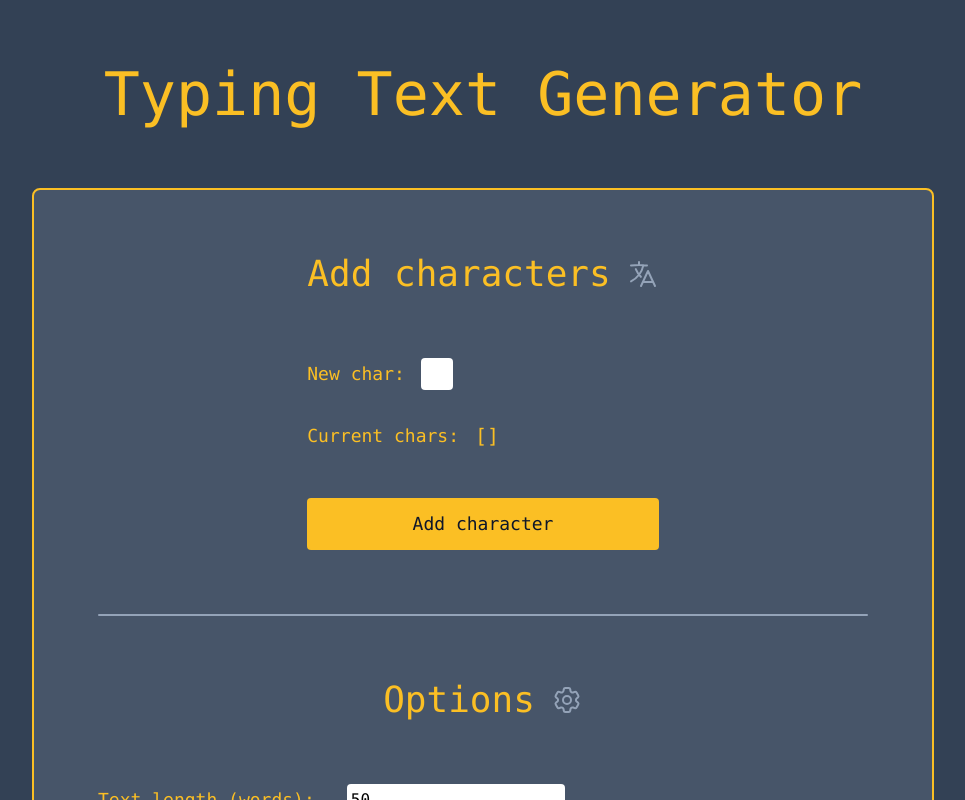
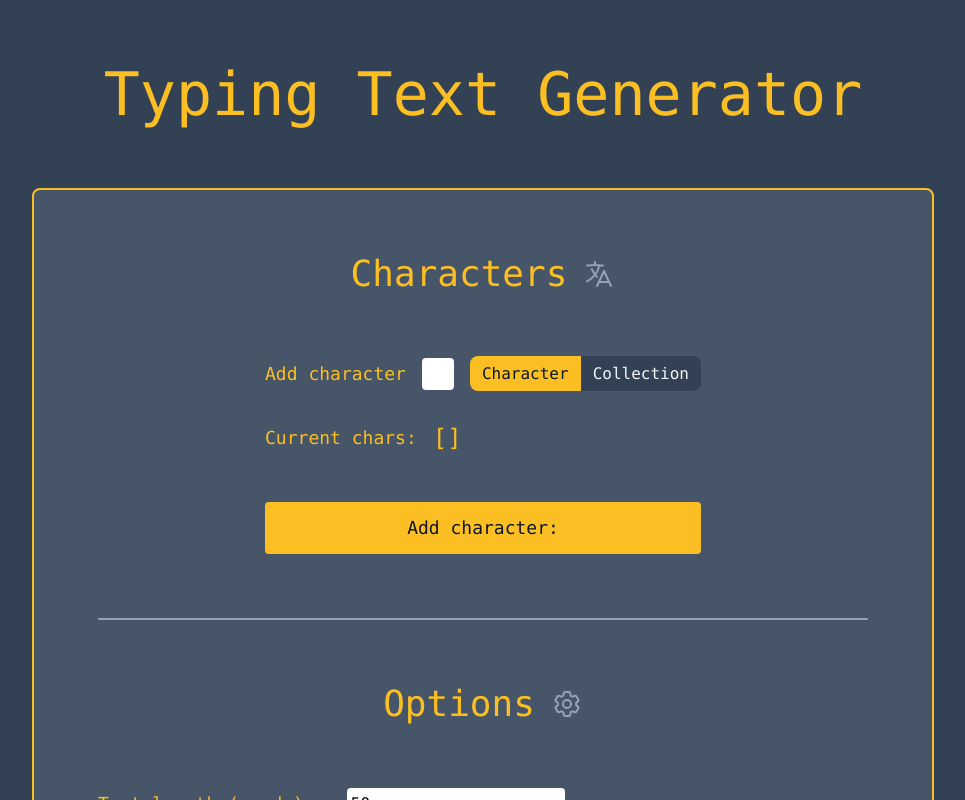
Before and after one commit to martindzida/typing-text-generator, a React (Vite) app: page / in a window 1280 px wide. Shown: the top 800 px of the page, without its empty margins (157-1122 px from the left). Built offline with nearby package versions, Linux system fonts and the light colour scheme.

Commit message:
current chars

```diff
--- a/src/components/AddCharsForm.tsx
+++ b/src/components/AddCharsForm.tsx
@@ -6,8 +6,13 @@ interface FormValues {
   newChar: string
 }
 
+type TInputMode = 'chars' | 'collection'
+
 const AddCharsForm = () => {
   const [chars, setChars] = useState<string[]>([])
+
+  //modes: add chars in a single string / add chars separetely
+  const [inputMode, setInputMode] = useState<TInputMode>('chars')
 
   const {
     register,
@@ -16,7 +21,9 @@ const AddCharsForm = () => {
   } = useForm<FormValues>()
 
   const submitHanlder = ({ newChar }: FormValues) => {
-    setChars(prev => [...prev, newChar])
+    if (!chars.includes(newChar)) {
+      setChars(prev => [...prev, newChar])
+    }
   }
 
   return (
@@ -25,12 +32,12 @@ const AddCharsForm = () => {
       className='flex flex-col gap-8'
     >
       <div className='flex justify-center items-center gap-4 pb-8'>
-        <h2 className='text-amber-400 text-4xl'>Add characters</h2>
+        <h3 className='text-amber-400 text-4xl'>Characters</h3>
         <LanguageIcon className='w-8 h-8 text-slate-400' />
       </div>
       <div className='flex items-center gap-4'>
         <label htmlFor='textLength' className='text-amber-400 text-lg'>
-          New char:
+          {inputMode === 'chars' ? 'Add character' : 'Add whole word'}
         </label>
         <input
           type='text'
@@ -38,14 +45,36 @@ const AddCharsForm = () => {
           {...register('newChar')}
           className='rounded p-1 focus:outline-none w-8'
         />
+        <div>
+          <span
+            onClick={() => setInputMode('chars')}
+            className={`${
+              inputMode === 'chars'
+                ? 'bg-amber-400 text-slate-900'
+                : 'bg-slate-700 text-slate-100'
+            } font-medium rounded-l-lg px-3 py-2 hover:cursor-pointer`}
+          >
+            Character
+          </span>
+          <span
+            onClick={() => setInputMode('collection')}
+            className={`${
+              inputMode === 'collection'
+                ? 'bg-amber-400 text-slate-900'
+                : 'bg-slate-700 text-slate-100'
+            } font-medium rounded-r-lg px-3 py-2 hover:cursor-pointer`}
+          >
+            Collection
+          </span>
+        </div>
       </div>
       <div className='flex items-center gap-4 text-amber-400 '>
         <span className='text-lg'>Current chars:</span>
-        <pre className='text-xl'>{`[${chars}]`}</pre>
+        <pre className='text-2xl'>{`[${chars}]`}</pre>
       </div>
       <input
         type='submit'
-        value='Add character'
+        value={`Add ${inputMode === 'chars' ? 'character' : 'collection'}:`}
         className='bg-amber-400 text-slate-900 font-medium text-lg rounded p-3 mt-4 hover:cursor-pointer'
       />
     </form>
```
